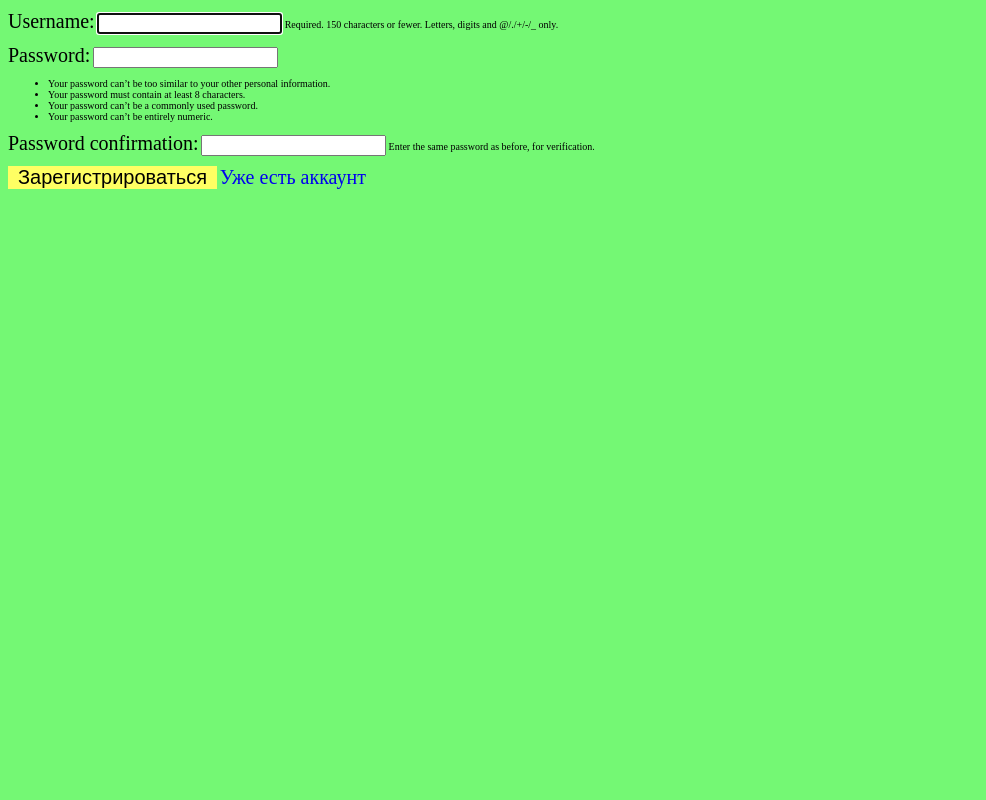
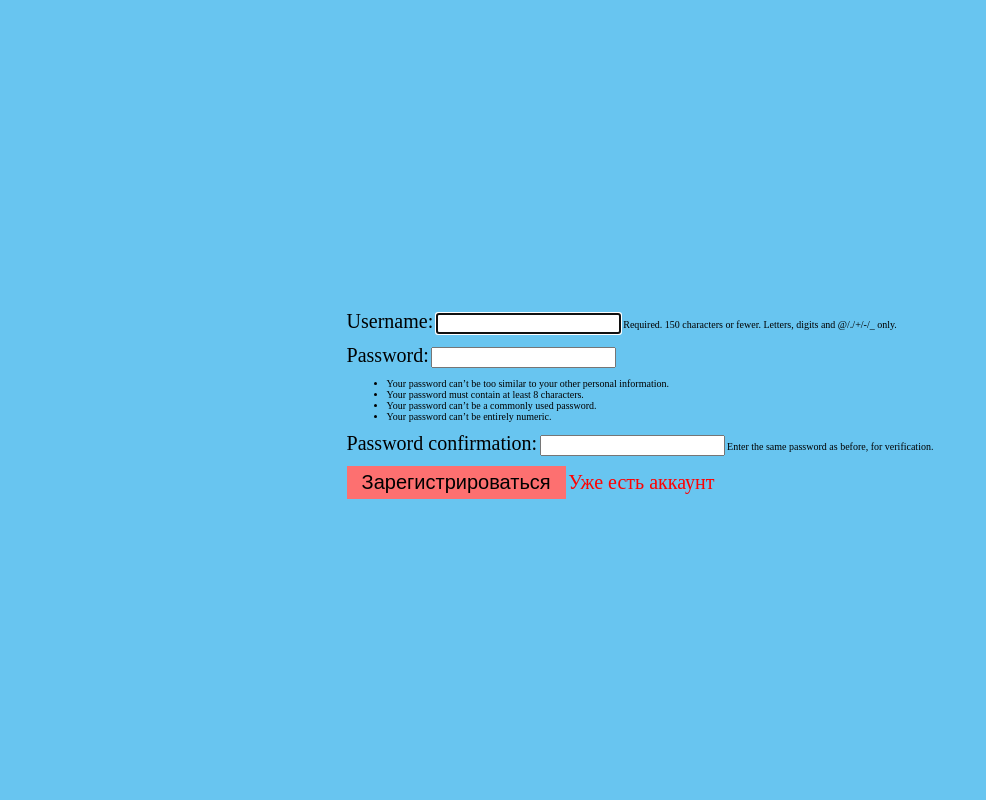
Before and after one commit to S1delnikov/django_projects, a Django app: page /users/register/ in a window 1280 px wide. Shown: the whole page, without its empty margins (0-986 px from the left). Run offline with Django 5.2, Linux system fonts and the light colour scheme.

Commit message:
todo-list v.1_2

```diff
--- a/todo_list_proj/todo_list/static/css/index_style.css
+++ b/todo_list_proj/todo_list/static/css/index_style.css
@@ -1,11 +1,17 @@
 html {
-  background-color: rgb(116, 248, 116);
+  background-color: rgb(104, 197, 240);
   font-size: 10px;
+  margin: 0;
 }
 
 a {
+  color: #ff0000;
   text-decoration: none;
   font-size: 2rem;
+}
+a:hover {
+  text-shadow: 0 0 #ff0000;
+  text-decoration: underline;
 }
 
 label {
@@ -13,12 +19,18 @@ label {
 }
 
 button {
-  background-color: rgb(255, 255, 99);
+  background-color: #fd7070;
   font-size: 2rem;
-  padding: 0 1rem;
+  padding: 0.5rem 1.5rem;
   border: none;
 }
+button:hover {
+  background-color: rgb(50, 154, 202);
+}
 
-button:hover {
-  background-color: rgb(255, 255, 134);
+.login-form-board {
+  width: 50%;
+  margin: 30rem auto;
+  display: flex;
+  justify-content: center;
 }/*# sourceMappingURL=index_style.css.map */
--- a/todo_list_proj/todo_list/static/css/index_style.scss
+++ b/todo_list_proj/todo_list/static/css/index_style.scss
@@ -1,11 +1,18 @@
 html {
-    background-color: rgb(116, 248, 116);
+    background-color: rgb(104, 197, 240);
     font-size: 10px;
+    margin: 0;
 }
 
 a {
+    color: #ff0000;
     text-decoration: none;
     font-size: 2rem;
+
+    &:hover {
+        text-shadow: 0 0 #ff0000;
+        text-decoration: underline;
+    }
 }
 
 label {
@@ -13,12 +20,19 @@ label {
 }
 
 button {
-    background-color: rgb(255, 255, 99);
+    background-color: #fd7070;
     font-size: 2rem;
-    padding: 0 1rem;
+    padding: 0.5rem 1.5rem;
     border: none;
+
+    &:hover {
+        background-color: rgb(50, 154, 202);
+    }
 }
 
-button:hover {
-    background-color: rgb(255, 255, 134);
+.login-form-board {
+    width: 50%;
+    margin: 30rem auto;
+    display: flex;
+    justify-content: center;
 }
--- a/todo_list_proj/users/templates/registration/login.html
+++ b/todo_list_proj/users/templates/registration/login.html
@@ -6,12 +6,13 @@
     <meta charset="UTF-8">
     <meta name="viewport" content="width=device-width, initial-scale=1.0">
     <link rel="stylesheet" href="{% static '/css/index_style.css' %}">
-    <title>Registration</title>
+    <title>Log in</title>
 </head>
 <body>
     {% if form.errors %}
         <p>Неправильно введены логин и/или пароль. Попробуйте снова.</p>
     {% endif %}
+    <div class="login-form-board">
         <form action="{% url 'users:login' %}" method="post">
             {% csrf_token %}
             {{ form.as_p }}
@@ -19,5 +20,6 @@
             <a href="{% url 'users:register' %}">Регистрация</a>
             <input type="hidden" name="next" value="{% url 'todo_list:tasks' %}">
         </form>
+    </div>
 </body>
 </html>
--- a/todo_list_proj/users/templates/registration/register.html
+++ b/todo_list_proj/users/templates/registration/register.html
@@ -6,9 +6,10 @@
     <meta charset="UTF-8">
     <meta name="viewport" content="width=device-width, initial-scale=1.0">
     <link rel="stylesheet" href="{% static '/css/index_style.css' %}">
-    <title>Document</title>
+    <title>Registration</title>
 </head>
 <body>
+    <div class="login-form-board">
         <form action="{% url 'users:register' %}" method="post">
             {% csrf_token %}
             {{ form.as_p }}
@@ -16,5 +17,6 @@
             <a href="{% url 'users:login' %}">Уже есть аккаунт</a>
             <input type="hidden" name="next" value="{% url 'todo_list:tasks' %}">
         </form>
+    </div>
 </body>
 </html>
```
Also changed, not shown: todo_list_proj/todo_list/templates/todo_list/index.html (+5 -3 lines), todo_list_proj/db.sqlite3, 1 other file. Lines whose indentation alone changed are shown as unchanged.
